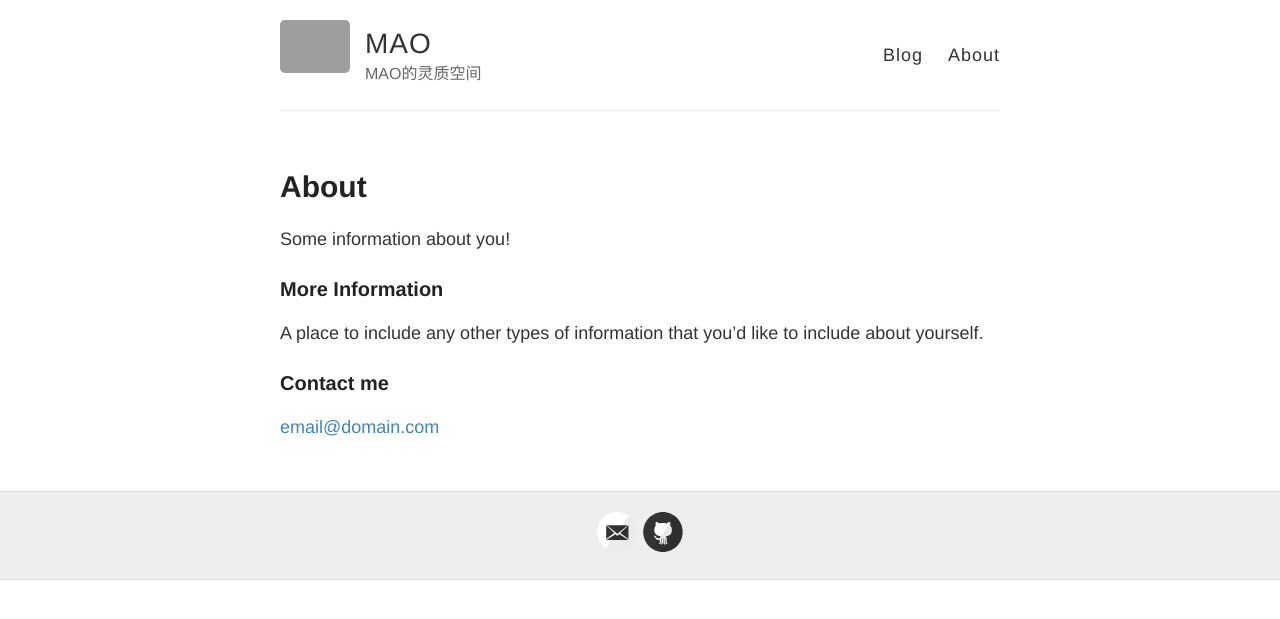
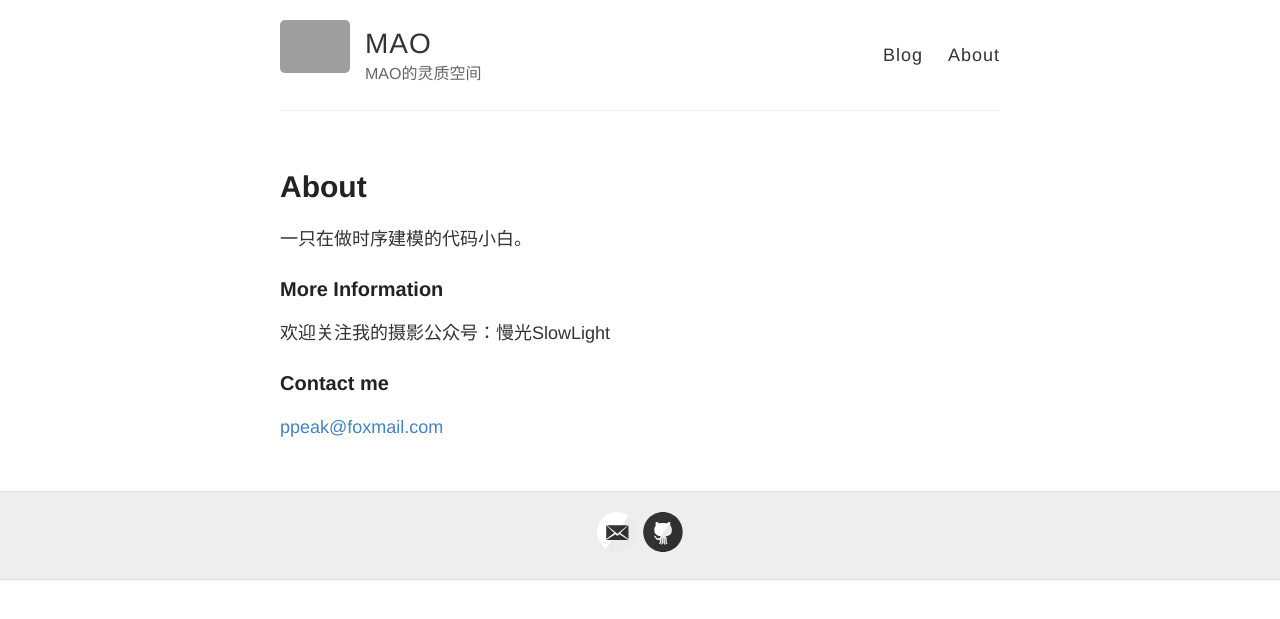
Before and after one commit to RuifMaxx/formalweb, a Jekyll site: the page built from about.md, in a window 1280 px wide. Shown: the top 619 px of the page. Built offline with Jekyll 4.4.1, drawn with Linux system fonts in a browser that asks for light colours; grey boxes are pictures that could not be loaded.

Commit message:
Update about.md

```diff
--- a/about.md
+++ b/about.md
@@ -4,12 +4,12 @@ title: About
 permalink: /about/
 ---
 
-Some information about you!
+一只在做时序建模的代码小白。
 
 ### More Information
 
-A place to include any other types of information that you'd like to include about yourself.
+欢迎关注我的摄影公众号：慢光SlowLight
 
 ### Contact me
 
-[email@domain.com](mailto:email@domain.com)
+[ppeak@foxmail.com](mailto:ppeak@foxmail.com)
```
